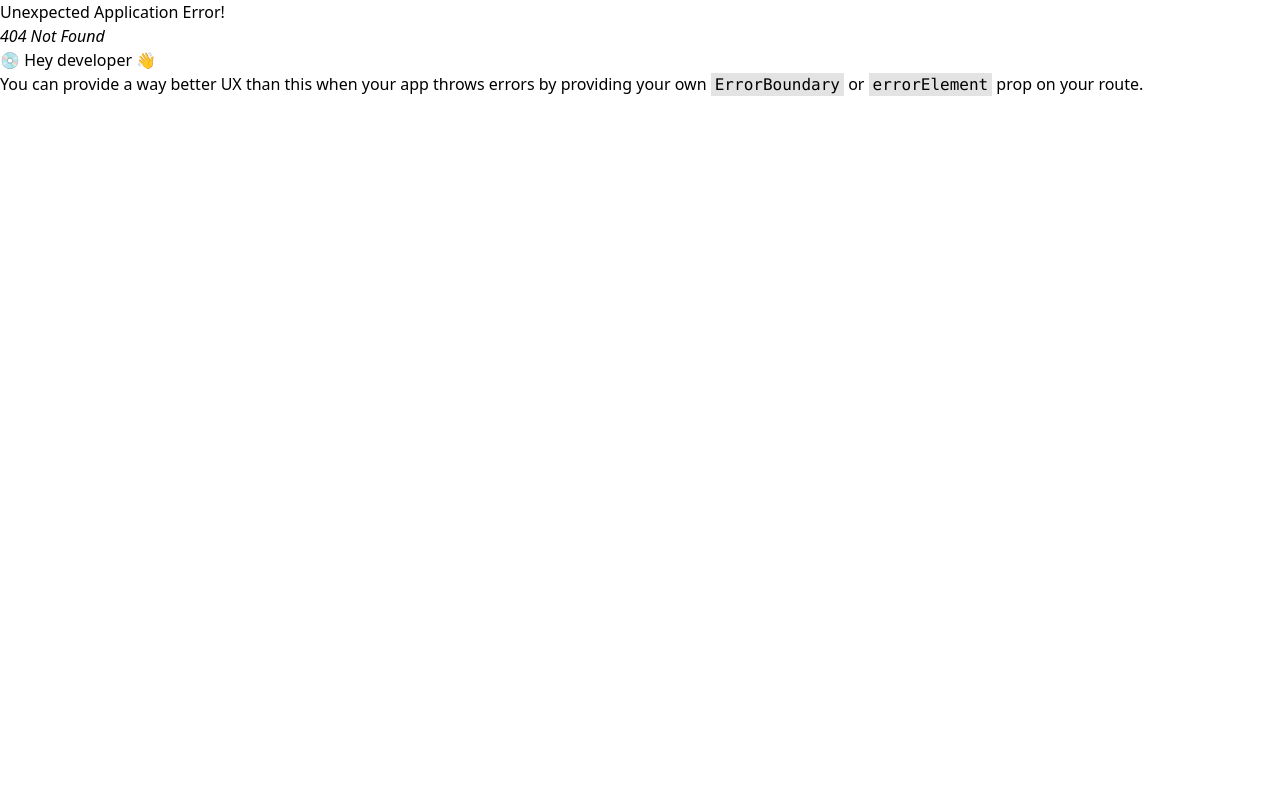
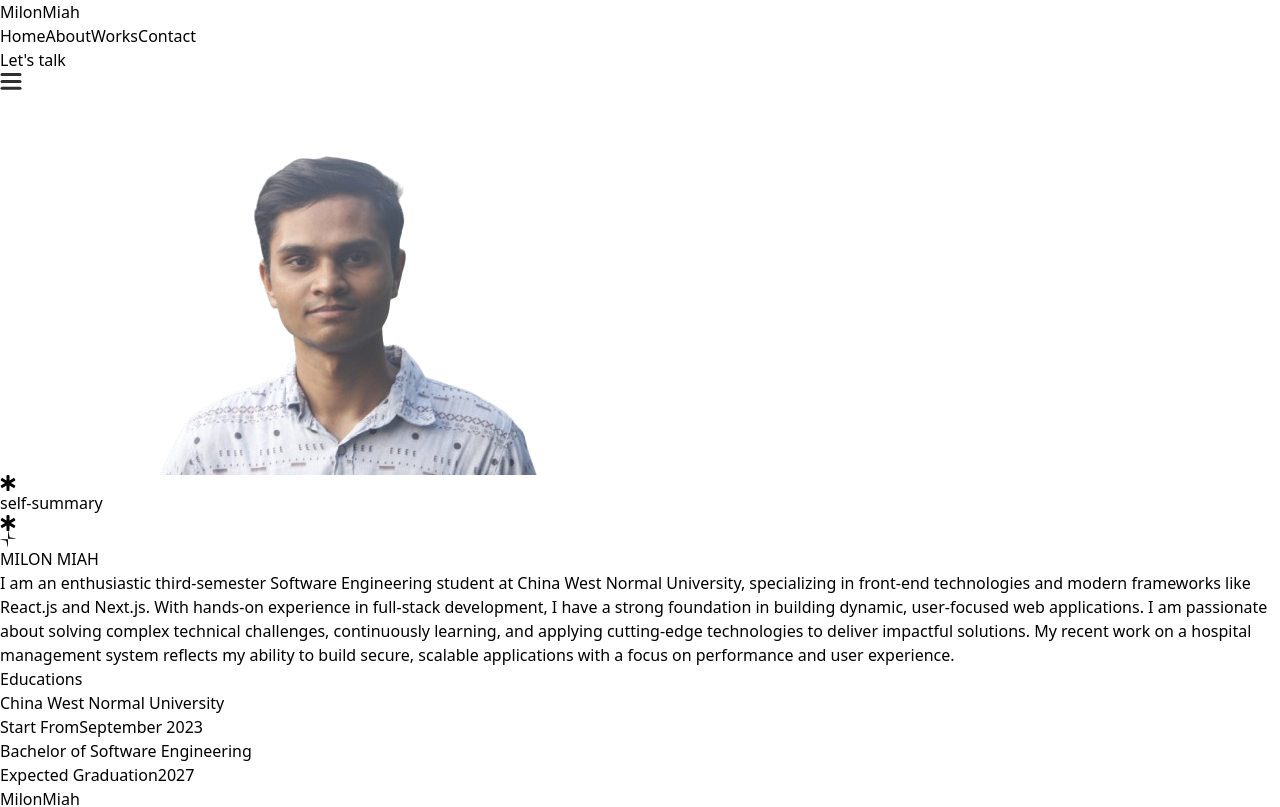
Before and after one commit to MILON-2377/my-protfolio, a React (Vite) app: page /about in a window 1280 px wide. Before the commit this address had no page. Shown: the top 807 px of the page. Built offline with nearby package versions, Linux system fonts and the light colour scheme; a web font is replaced by a local one.

Commit message:
about page added

```diff
--- a/src/App.jsx
+++ b/src/App.jsx
@@ -10,7 +10,7 @@ function App() {
       <div className=" w-full flex lg:flex-row flex-col lg:w-[80%] lg:mx-auto ">
         <Banner />
 
-        <div className=" lg:w-[50%] px-5 mt-20 ">
+        <div className=" lg:w-[50%] px-5 mt-5 lg:mt-20 ">
           <SkillSlider />
           <div className=" flex sm:flex-row flex-col gap-5 mt-5 ">
             <About t1={"more about me"} t2={"Credentials"} img={signature} />
--- /dev/null
+++ b/src/components/about/Education.jsx
@@ -0,0 +1,32 @@
+import { motion } from "framer-motion";
+import { ProfileData } from "../../data/data";
+
+export default function Education() {
+  const educations = ProfileData.education;
+  return (
+    <motion.div
+      initial={{ scale: 0.7 }}
+      whileInView={{ scale: 1 }}
+      transition={{ duration: 1 }}
+      className="  rounded-xl bg-white p-8 mt-5 "
+    >
+      <h1 className=" mb-5 sm:text-3xl font-bold ">Educations</h1>
+
+      <h1 className=" text-xl font-semibold ">{educations.institution}</h1>
+
+      <p className=" text-[16px] text-gray-400 mt-5 font-medium  ">
+        <span>Start From</span>
+        <span className=" ml-5">{educations.start_date}</span>
+      </p>
+
+      <p className=" text-xl font-serif font-medium  text-teal-400 mt-5 ">
+        {educations.degree}
+      </p>
+
+      <p className=" text-[16px] text-gray-400 mt-5 font-medium  ">
+        <span>Expected Graduation</span>
+        <span className=" ml-5">{educations.expected_graduation}</span>
+      </p>
+    </motion.div>
+  );
+}
--- /dev/null
+++ b/src/components/about/ProfileIntroduction.jsx
@@ -0,0 +1,43 @@
+import { motion, AnimatePresence } from "framer-motion";
+import { ProfileData } from "../../data/data";
+
+export default function ProfileIntroduction({ isRead, setRead, width }) {
+  const introduction = ProfileData.profile.introduction;
+
+  const words = introduction.split(" ");
+
+  return (
+    <p className="sm:text-[16px] text-xs text-gray-600 font-sans mt-5 leading-6">
+      {width < 767 ? (
+        <AnimatePresence>
+          {isRead &&
+            words.map((word, index) => (
+              <motion.span
+                key={index}
+                initial={{ opacity: 0, y: 20 }}
+                animate={{ opacity: 1, y: 0 }}
+                exit={{ opacity: 0, y: -20 }}
+                transition={{ duration: 0.3, delay: index * 0.1 }} // Delay for line-by-line effect
+              >
+                {word}{" "}
+              </motion.span>
+            ))}
+        </AnimatePresence>
+      ) : (
+        introduction
+      )}
+
+      {width < 767 && !isRead && (
+        <>
+          {introduction.slice(0, 299)}
+          <button
+            onClick={() => setRead(!isRead)}
+            className="px-3 py-2 mt-5 text-sm bg-gray-500 text-white"
+          >
+            Read more
+          </button>
+        </>
+      )}
+    </p>
+  );
+}
--- /dev/null
+++ b/src/components/about/SelfSummary.jsx
@@ -0,0 +1,69 @@
+import { motion } from "framer-motion";
+import { FaStarOfLife } from "react-icons/fa6";
+import HoverCircle from "../hover/HoverCircle";
+import { ProfileData } from "../../data/data";
+import { useEffect, useState } from "react";
+import ProfileIntroduction from "./ProfileIntroduction";
+
+export default function SelfSummary() {
+  const [width, setWidth] = useState(window.innerWidth);
+  const [isRead, setIsRead] = useState(false);
+  const [hover, setHover] = useState(false);
+
+  useEffect(() => {
+    const handleWidth = () => {
+      setWidth(window.innerWidth);
+    };
+
+    window.addEventListener("resize", handleWidth);
+
+    return () => {
+      removeEventListener("resize", handleWidth);
+    };
+  }, []);
+
+  return (
+    <motion.div
+      initial={{ scale: 0.7 }}
+      whileInView={{ scale: 1 }}
+      transition={{ duration: 1 }}
+      className=" w-auto lg:w-[60%] lg:ml-5 "
+    >
+      <p className=" text-2xl sm:text-3xl flex items-center gap-4 w-[80%] sm:w-[60%] justify-center mx-auto lg:mt-0 mt-14 ">
+        <FaStarOfLife className=" text-teal-300 " />
+        <span className=" text-2xl sm:text-4xl font-bold font-roboto uppercase ">
+          self-summary
+        </span>
+        <FaStarOfLife className=" text-teal-300 " />
+      </p>
+
+      {/*introduction */}
+      <div
+        onMouseEnter={() => setHover(true)}
+        onMouseLeave={() => setHover(false)}
+        className=" relative p-8 bg-white w-full rounded-xl mt-10 "
+      >
+        <HoverCircle
+          hover={hover}
+          cls={
+            " absolute lg:-left-[20vw] lg:-top-[42vh] -left-[30vw] -top-[14.7vh] sm:-left-[39vw] sm:-top-[41vh] transform rotate-[90deg] "
+          }
+        />
+
+        <h1 className=" text-xl sm:text-3xl mt-16 font-roboto font-bold  ">
+          {ProfileData.profile.name.slice(0, 5)}
+
+          <span className="bg-gradient-to-r from-sky-500 to-indigo-500 text-transparent bg-clip-text ml-2">
+            {ProfileData.profile.name.slice(5, 10)}
+          </span>
+
+          <ProfileIntroduction
+            isRead={isRead}
+            setRead={setIsRead}
+            width={width}
+          />
+        </h1>
+      </div>
+    </motion.div>
+  );
+}
--- a/src/components/home/Banner.jsx
+++ b/src/components/home/Banner.jsx
@@ -1,11 +1,15 @@
 import { useState } from "react";
+import { motion } from "framer-motion";
 import img from "../../assets/_MG_2631_-_Copy-removebg-preview.png";
 import HoverCircle from "../hover/HoverCircle";
 
 export default function Banner() {
   const [hover, setHover] = useState(false);
   return (
-    <div
+    <motion.div
+      initial={{ opacity: 0, scale: 0.5 }}
+      whileInView={{ opacity: 1, scale: 1 }}
+      transition={{ duration: 1, ease: "easeInOut" }}
       onMouseEnter={() => setHover(true)}
       onMouseLeave={() => setHover(false)}
       className=" flex flex-col sm:flex-row rounded-3xl f p-8 w-[90%] lg:w-[50%] sm:w-[95%] mt-10 sm:mt-20 mx-auto bg-white  "
@@ -35,6 +39,6 @@ export default function Banner() {
           <HoverCircle hover={hover} />
         </div>
       </div>
-    </div>
+    </motion.div>
   );
 }
--- a/src/components/home/MoreAboutMe.jsx
+++ b/src/components/home/MoreAboutMe.jsx
@@ -6,12 +6,13 @@ export default function About({ t1, t2, img }) {
   const [hover, setHover] = useState(false);
   return (
     <motion.div
-      initial={{ opacity: 0, scale: 0.8 }}
+      initial={{ opacity: 0, scale: 0 }}
       whileInView={{ opacity: 1, scale: 1 }}
-      transition={{ duration: 1 }}
+      transition={{ duration: 0.5, ease: "easeInOut" }}
       onMouseEnter={() => setHover(true)}
       onMouseLeave={() => setHover(false)}
-      className=" rounded-3xl bg-white p-5 h-[30vh] w-full "
+      className={` rounded-3xl bg-white p-5 sm:h-[35vh] h-[30vh]
+         w-full `}
     >
       <img
         src={img}
@@ -34,7 +35,14 @@ export default function About({ t1, t2, img }) {
           </p>
         </div>
 
-        <HoverCircle cls={t2==="Projects" ? " sm:-right-[28vw] lg:-right-[9.5vw] sm:top-6 -top-8 " : " -top-8 sm:-right-[23vw] lg:-right-28 sm:top-6 "} hover={hover} />
+        <HoverCircle
+          cls={
+            t2 === "Projects"
+              ? " sm:-right-[28vw] lg:-right-[9.5vw] sm:top-6 -top-8 "
+              : " -top-8 sm:-right-[23vw] lg:-right-28 sm:top-6 "
+          }
+          hover={hover}
+        />
       </div>
     </motion.div>
   );
--- /dev/null
+++ b/src/components/profile/Profile.jsx
@@ -0,0 +1,21 @@
+import { motion } from "framer-motion";
+import profileImg from "../../assets/_MG_2631_-_Copy-removebg-preview.png";
+
+export default function Profile() {
+  return (
+    <motion.div
+      initial={{ scale: 0.7 }}
+      whileInView={{ scale: 1 }}
+      transition={{ duration: 1 }}
+      className=" p-8 bg-white rounded-3xl w-full sm:w-[49vw] lg:w-[25vw] "
+    >
+      <div className=" rounded-3xl bg-gradient-to-r from-cyan-500 to-blue-500 w-full sm:w-[40vw] h-[35vh] sm:h-[40vh] lg:h-full lg:w-full ">
+        <img
+          src={profileImg}
+          alt="profile image"
+          className=" w-full h-full object-cover rounded-3xl "
+        />
+      </div>
+    </motion.div>
+  );
+}
--- a/src/data/data.js
+++ b/src/data/data.js
@@ -80,3 +80,69 @@ export const Skills = [
       "Adept at analyzing problems and implementing effective solutions in software development.",
   },
 ];
+
+export const ProfileData = {
+  "profile": {
+    "name": "MILON MIAH",
+    "location": "Nanchong, Sichuan, China",
+    "contact": {
+      "phone": "+86 13185084667",
+      "email": "milon.miah@qq.com"
+    },
+    "introduction": "I am an enthusiastic third-semester Software Engineering student at China West Normal University, specializing in front-end technologies and modern frameworks like React.js and Next.js. With hands-on experience in full-stack development, I have a strong foundation in building dynamic, user-focused web applications. I am passionate about solving complex technical challenges, continuously learning, and applying cutting-edge technologies to deliver impactful solutions. My recent work on a hospital management system reflects my ability to build secure, scalable applications with a focus on performance and user experience."
+  },
+  "education": {
+    "institution": "China West Normal University",
+    "degree": "Bachelor of Software Engineering",
+    "status": "In Progress",
+    "start_date": "September 2023",
+    "expected_graduation": "2027",
+    "relevant_coursework": ["Frontend Development", "JavaScript", "CSS"],
+    "achievements": "Scored 95% in Frontend Development during the first semester, demonstrating strong technical skills and a commitment to excellence."
+  },
+  "skills": {
+    "technical": [
+      "HTML/CSS",
+      "JavaScript",
+      "React.js",
+      "Next.js",
+      "TypeScript",
+      "Express.js",
+      "MongoDB",
+      "Mongoose",
+      "Tailwind CSS",
+      "Node.js",
+      "Firebase Authentication",
+      "Axios",
+      "Tanstack Query",
+      "Git/GitHub"
+    ],
+    "languages": ["Fluent in English", "Bangla", "Hindi"]
+  },
+  "experience": {
+    "projects": [
+      {
+        "title": "Hospital Management System",
+        "live_link": "CareLife",
+        "github": "Github Repository",
+        "description": "A comprehensive full-stack hospital management system using Next.js and MongoDB, providing functionalities for patient registration, appointment scheduling, and admin dashboard management. The system is optimized for performance and SEO, with a focus on security and ease of use."
+      },
+      {
+        "title": "Programming Hero Course",
+        "description": "Completed a six-month intensive web development course, building proficiency in JavaScript, HTML, and CSS through real-world projects."
+      },
+      {
+        "title": "Front-End Website Development",
+        "description": "Developed a fully responsive website for a semester project using JavaScript and CSS. Delivered a user-friendly interface, optimizing performance and accessibility across different devices."
+      }
+    ]
+  },
+  "certificates": [
+    {
+      "title": "Certificate of Completion with Excellence",
+      "institution": "Programming Hero",
+      "description": "Awarded for outstanding performance in the Complete Web Development Course, demonstrating expertise in JavaScript, HTML, CSS, and React.",
+      "presenter": "Jhankar Mahbub, CEO of Programming Hero"
+    }
+  ]
+}
--- /dev/null
+++ b/src/pages/About.jsx
@@ -0,0 +1,26 @@
+import Education from "../components/about/Education";
+import SelfSummary from "../components/about/SelfSummary";
+import Profile from "../components/profile/Profile";
+
+export default function About() {
+  return (
+    <div
+      className="
+     sm:w-[95%] w-[90%] lg:w-[80%] mx-auto mt-14 sm:mt-20 lg:mt-24
+    "
+    >
+      <div className=" flex flex-col lg:flex-row ">
+        {/* profile */}
+        <Profile />
+
+        {/* selft summary section */}
+        <SelfSummary />
+      </div>
+
+      {/* Education */}
+      <div className=" mt-10 ">
+        <Education />
+      </div>
+    </div>
+  );
+}
--- a/src/routes/Routes.jsx
+++ b/src/routes/Routes.jsx
@@ -1,6 +1,7 @@
 import { createBrowserRouter } from "react-router-dom";
 import Root from "../root/Root";
 import App from "../App";
+import About from "../pages/About";
 
 const router = createBrowserRouter([
     {
@@ -11,6 +12,10 @@ const router = createBrowserRouter([
                 path: "/",
                 element: <App />
             },
+            {
+                path:"/about",
+                element: <About />
+            },
         ],
     }
 ]);
```
